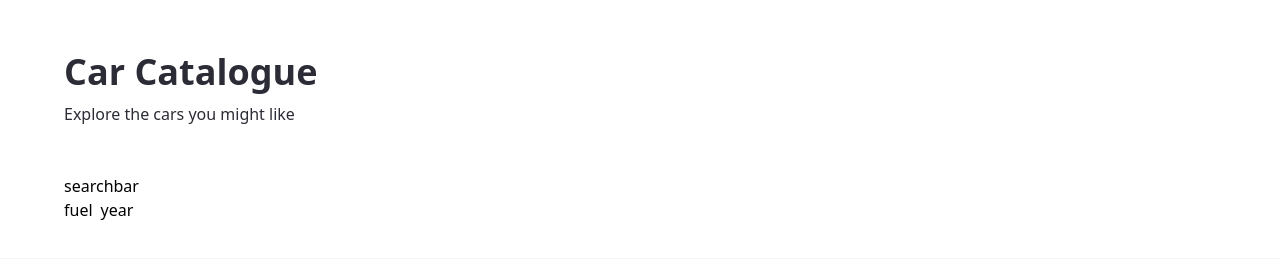
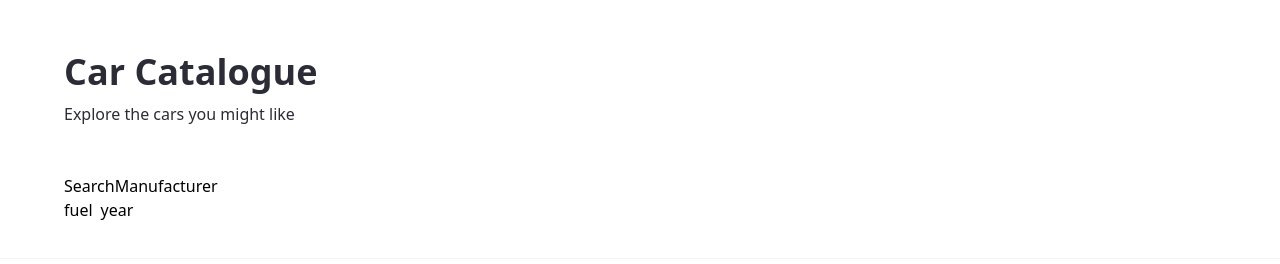
Before and after one commit to idowuemmao/car-hire, a Next.js app: page / in a window 1280 px wide. Shown: the part 812-1076 px from the top of the page. Built offline with nearby package versions, Linux system fonts and the light colour scheme.

Commit message:
implementing the searchbar

```diff
--- a/components/SearchBar.tsx
+++ b/components/SearchBar.tsx
@@ -1,7 +1,23 @@
-import React from "react";
+"use client";
+import React, { useState } from "react";
+import { SearchManufacturer } from ".";
 
 const SearchBar = () => {
-  return <div>searchbar</div>;
+  const [manufacturer, setManufacturer] = useState("");
+
+  const handleSearch = () => {
+    console.log("grace");
+  };
+  return (
+    <form
+      onSubmit={handleSearch}
+      className="flex items-center justify-start max-sm:flex-col w-full relative max-sm:gap-4 max-w-3xl"
+    >
+      <div className="flex-1 max-sm:w-full flex justify-start items-center relative">
+        <SearchManufacturer />
+      </div>
+    </form>
+  );
 };
 
 export default SearchBar;
--- /dev/null
+++ b/components/SearchManufacturer.tsx
@@ -0,0 +1,11 @@
+import { SearchManufacturerProps } from "@/types";
+import React from "react";
+
+const SearchManufacturer = ({
+  manufacturer,
+  setManufacturer,
+}: SearchManufacturerProps) => {
+  return <div>SearchManufacturer</div>;
+};
+
+export default SearchManufacturer;
--- a/components/index.ts
+++ b/components/index.ts
@@ -4,5 +4,14 @@ import Navbar from "./Navbar";
 import Footer from "./Footer";
 import SearchBar from "./SearchBar";
 import CustomFilter from "./CustomFilter";
+import SearchManufacturer from "./SearchManufacturer";
 
-export { Navbar, Hero, CustomButton, SearchBar, CustomFilter, Footer };
+export {
+  Navbar,
+  Hero,
+  CustomButton,
+  SearchBar,
+  CustomFilter,
+  SearchManufacturer,
+  Footer,
+};
--- a/types/index.ts
+++ b/types/index.ts
@@ -8,3 +8,8 @@ export interface CustomButtonProps {
   handleClick?: MouseEventHandler<HTMLButtonElement>;
   btnType: "button" | "submit";
 }
+
+export interface SearchManufacturerProps {
+  manufacturer: string;
+  setManufacturer: (manufacturer: string) => void;
+}
```
Also changed, not shown: package.json (+5 -4 lines), 1 other file (tests, documents, lock files or other folders).
